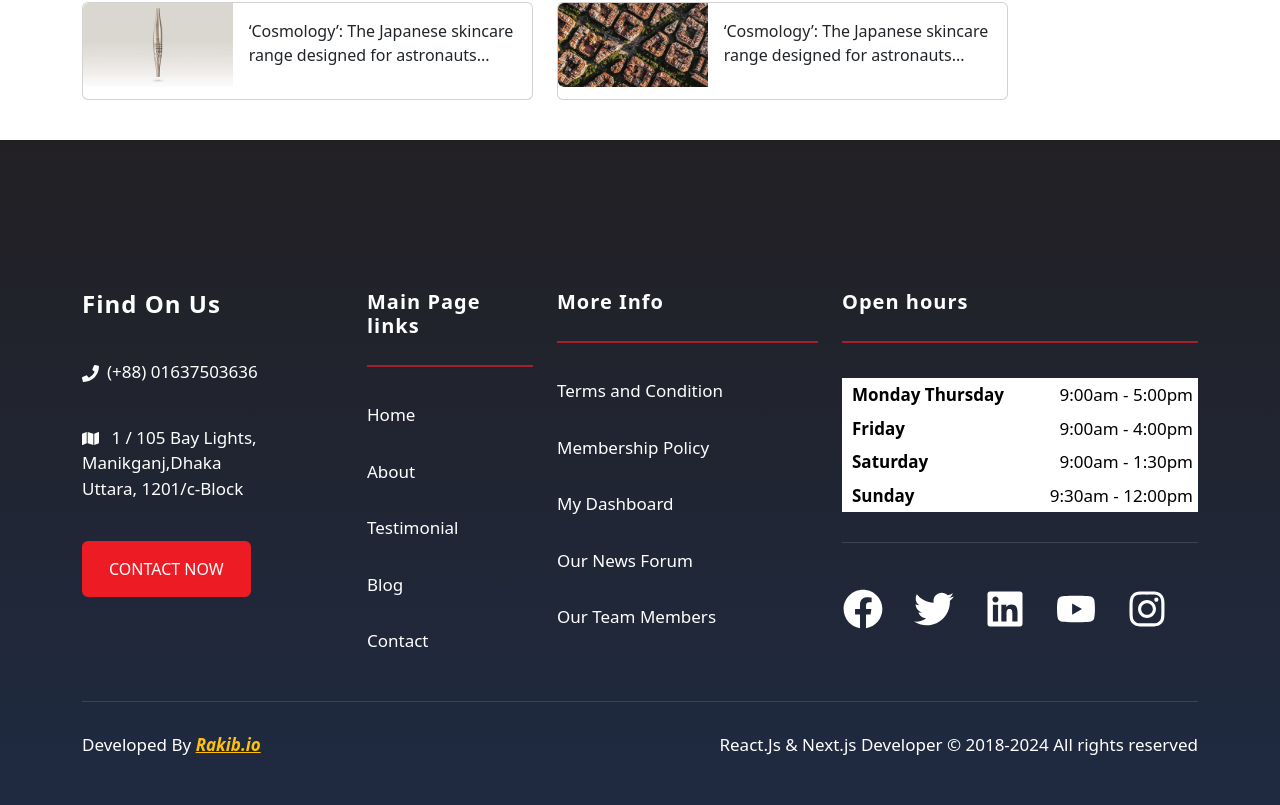
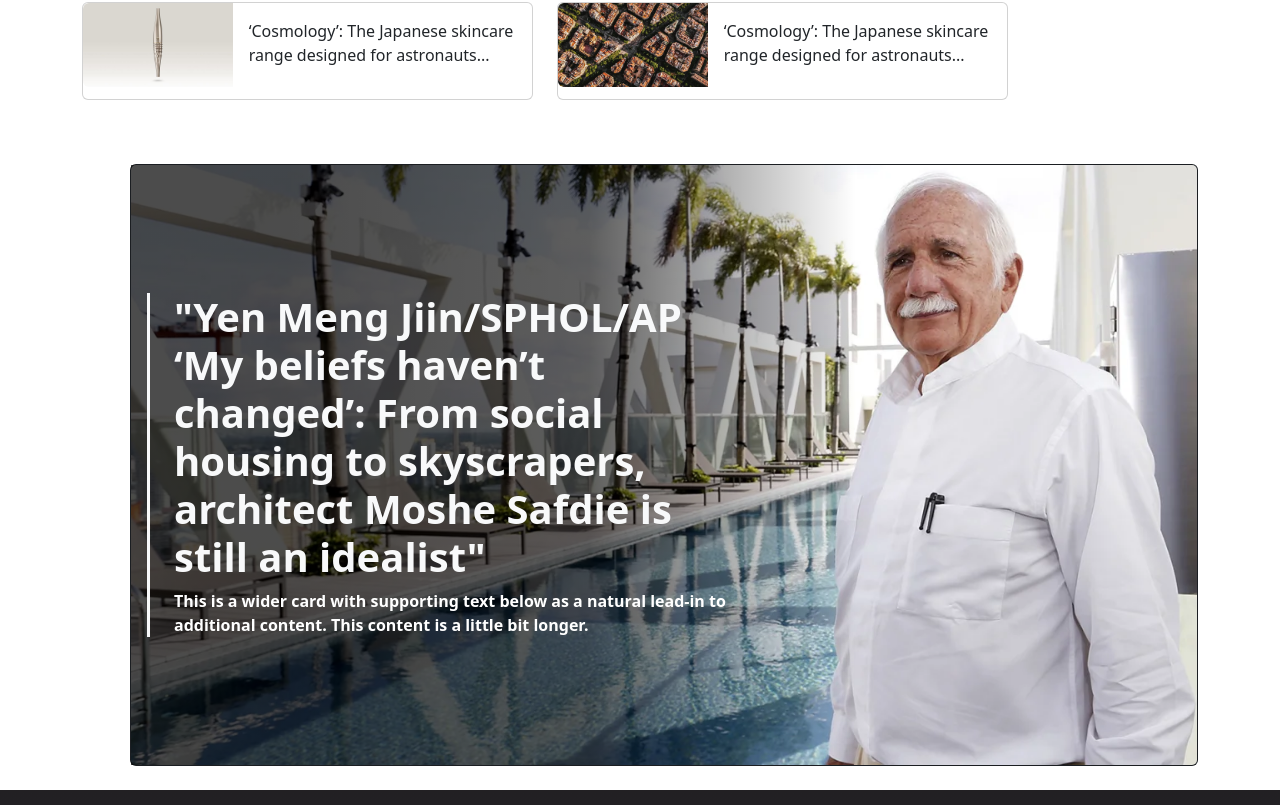
Before and after one commit to SheikhRakibhossain/CNC, a React (Vite) app: page /style in a window 1280 px wide. Shown: the part 4875-5680 px from the top of the page. Built offline with nearby package versions, Linux system fonts and the light colour scheme; no server answers.

Commit message:
world page has created without design and content

```diff
--- /dev/null
+++ b/src/pages/StylePage/MosheSafedi.jsx
@@ -0,0 +1,38 @@
+import React from 'react';
+import Col from 'react-bootstrap/esm/Col';
+import Container from 'react-bootstrap/esm/Container';
+import Row from 'react-bootstrap/esm/Row';
+import mosheSafedi from '../../assets/girlscat/MosheSafdie.webp';
+import './MosheSafidi.css';
+
+
+
+const MosheSafedi = () => {
+    return (
+        <>
+            <Container className='py-4'>
+                <Row >
+                    <Col className='relative'>
+                        <div className="card bgOpacity text-bg-dark ms-5">
+                            <img src={mosheSafedi} className="card-img " alt="img" />
+                            <div className="card-img-overlay d-flex flex-column justify-content-center">
+                                <div className='border-start border-3 border-light ps-4 ms-6' style={{ maxWidth: 600 }}>
+                                    <h5 className="card-title text-light fw-bold" style={{fontSize: '40px' }}>
+                                        "Yen Meng Jiin/SPHOL/AP
+                                        ‘My beliefs haven’t changed’: From social housing to skyscrapers, architect Moshe Safdie is still an idealist"</h5>
+                                    <p className="card-text fw-bold">This is a wider card with supporting text below as a natural lead-in to additional content. This content is a little bit longer.</p>
+
+                                </div>
+                            </div>
+                        </div>
+                    </Col>
+                </Row>
+
+
+            </Container>
+
+        </>
+    );
+};
+
+export default MosheSafedi;
--- /dev/null
+++ b/src/pages/StylePage/MosheSafidi.css
@@ -0,0 +1,10 @@
+.bgOpacity::before {
+    content:'';
+    position:absolute;
+    top:0;
+    right:0;
+    bottom:0;
+    left:0;
+    background: linear-gradient(90deg,rgba(0,0,0,.7) 15%,rgba(0,0,0,.63) 43%,rgba(0,0,0,0) 68%);
+    transition: .5s ease;
+}
--- a/src/pages/StylePage/Style.jsx
+++ b/src/pages/StylePage/Style.jsx
@@ -5,6 +5,7 @@ import Arts from './Arts';
 import Architecture from './Architecture';
 import Fashion from './Fashion';
 import Design from './Design';
+import MosheSafedi from './MosheSafedi';
 
 const Style = () => {
     return (
@@ -15,6 +16,7 @@ const Style = () => {
             <Architecture/>
             <Fashion/>
             <Design/>
+            <MosheSafedi/>
 
         </>
     );
--- a/src/pages/shared/bottomNav/BottomNav.jsx
+++ b/src/pages/shared/bottomNav/BottomNav.jsx
@@ -48,7 +48,7 @@ const BottomNav = () => {
                     <Link to='/audio'className='text-white p-1'>Audio</Link>
                     <Link to='/livetv' className='text-white p-1'>Live TV </Link>
 
-                        {user ? <Button onClick={handleLogOut} variant="warning" style={{padding:'5px 10px'}}>Logout</Button>:<Link to='/login' className='text-white ps-1'> <FaUserCircle/> </Link>}
+                        {user ? <Button className='ms-2' onClick={handleLogOut} variant="warning" style={{padding:'5px 10px', }}>Logout</Button>:<Link to='/login' className='text-white ps-1'> <FaUserCircle/> </Link>}
                     </div>
                 </Navbar.Collapse>
             </Container>
```
Also changed, not shown: src/pages/world/World.jsx (added, +17 -0 lines), src/pages/world/WorldHero.jsx (added, +11 -0 lines), src/assets/girlscat/MosheSafdie.webp (added).
